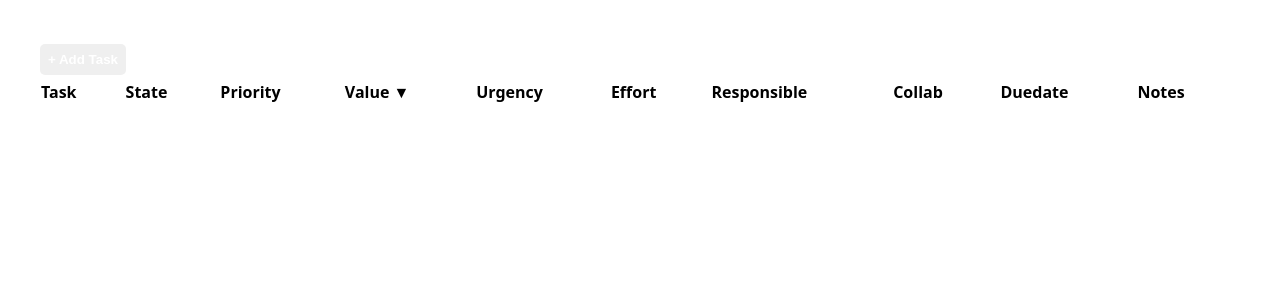
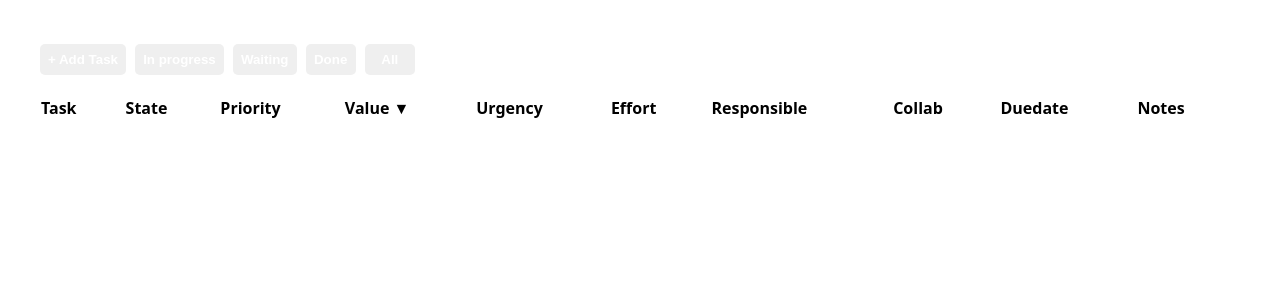
Before and after one commit to xintamosaik/actionable, a React (Vite) app: page / in a window 1280 px wide. Shown: the top 300 px of the page. Built offline with nearby package versions, Linux system fonts and the light colour scheme.

Commit message:
add filter

```diff
--- a/src/App.tsx
+++ b/src/App.tsx
@@ -5,10 +5,23 @@ import type { TodoItem } from './types.ts'
 
 import TaskAddForm from './TaskAddForm.tsx'
 import TodoTable from './TodoTable.tsx'
-
+function filterTodos(todos: TodoItem[], filter: 'ALL' | 'IN_PROGRESS' | 'WAITING' | 'DONE'): TodoItem[] {
+  switch (filter) {
+    case 'IN_PROGRESS':
+      return todos.filter((todo) => todo.state === 'IN_PROGRESS')
+    case 'WAITING':
+      return todos.filter((todo) => todo.state === 'WAITING')
+    case 'DONE':
+      return todos.filter((todo) => todo.state === 'DONE')
+    case 'ALL':
+    default:
+      return todos
+  }
+}
 function App() {
 
   const [todos, setTodos] = useLocalStorage<TodoItem[]>('todox.todos', []);
+  const [filter, setFilter] = React.useState<'ALL' | 'IN_PROGRESS' | 'WAITING' | 'DONE'>('ALL');
 
   const updateTodo = React.useCallback(
     (id: string, patch: Partial<TodoItem>) => {
@@ -16,11 +29,30 @@ function App() {
     },
     [setTodos]
   );
+  const filteredTodos = filterTodos(todos, filter);
 
   return (
     <>
-      <TaskAddForm onAdd={(todo) => setTodos((prev) => [...prev, todo])} />
-      <TodoTable todos={todos} onUpdateTodo={updateTodo} />
+      <div style={{ display: 'flex', gap: '1ch', marginBottom: '1em' }}>
+        <TaskAddForm onAdd={(todo) => setTodos((prev) => [...prev, todo])} />
+        <button onClick={() => setFilter('IN_PROGRESS')}>
+          In progress
+        </button>
+        <button onClick={() => setFilter('WAITING')}>
+          Waiting
+        </button>
+        <button onClick={() => setFilter('DONE')}>
+          Done
+        </button>
+        <button onClick={() => setFilter('ALL')}>
+          All
+        </button>
+      </div>
+
+      <div>
+        <TodoTable todos={filteredTodos} onUpdateTodo={updateTodo} />
+      </div>
+
     </>
   );
 }
```
